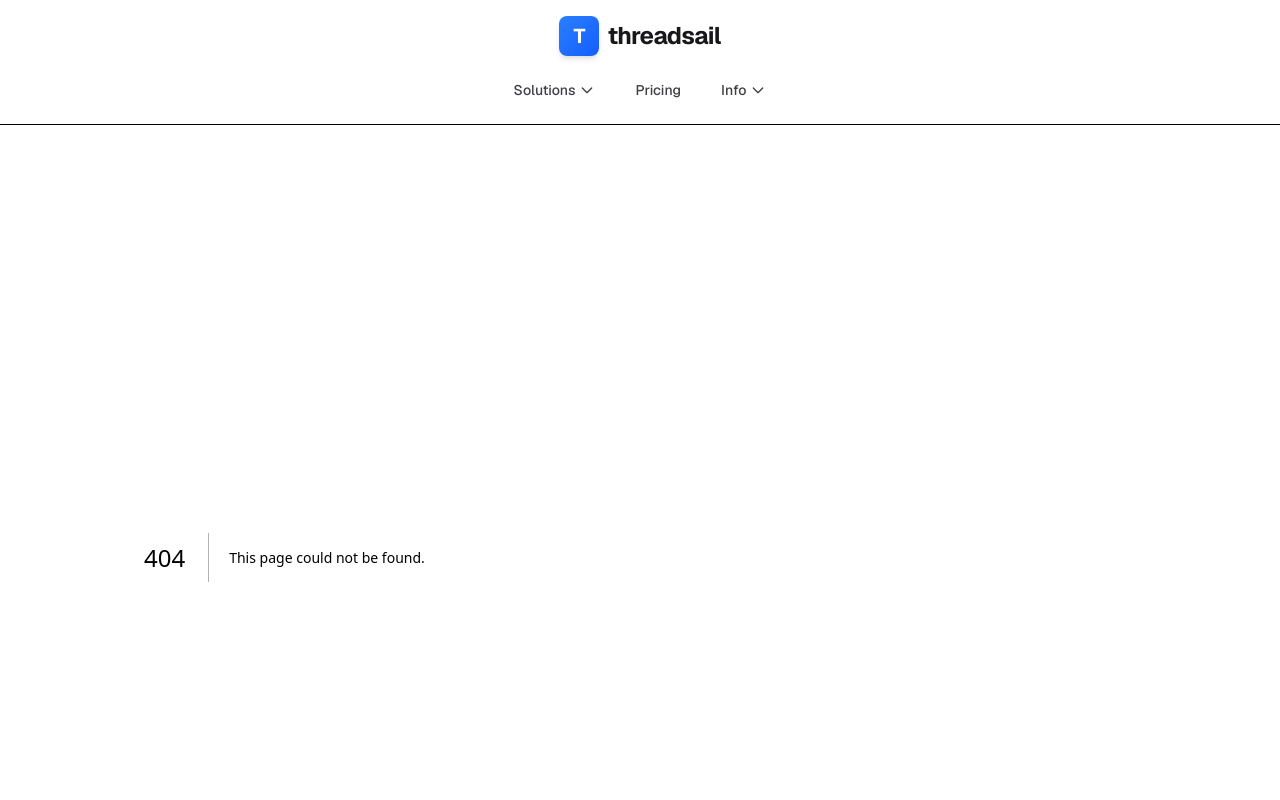
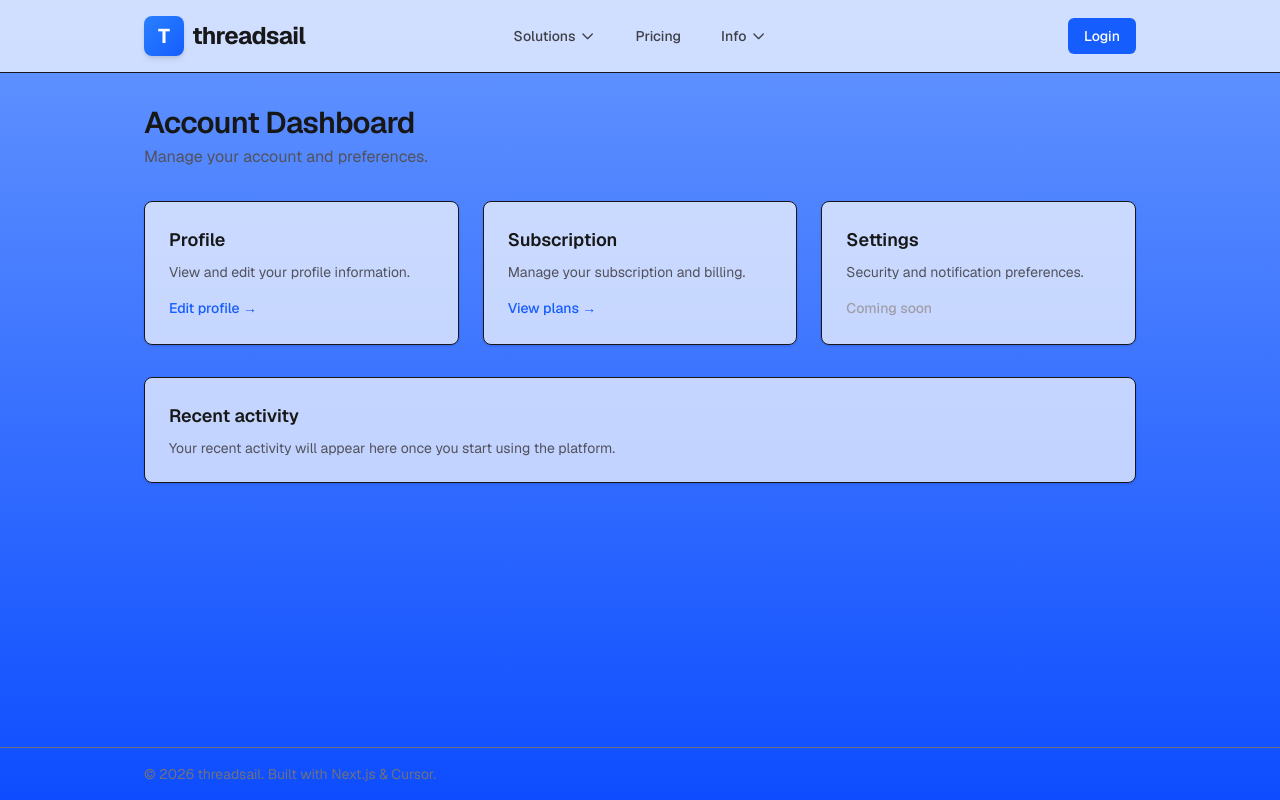
Before and after one commit to threadsail/IEPmobile, a Next.js app: page /dashboard in a window 1280 px wide. Before the commit this address had no page. Shown: the top 800 px of the page. Built offline with nearby package versions, Linux system fonts and the light colour scheme.

Commit message:
Revamp header layout in layout.tsx: adjust structure for improved navigation and add a Login link for enhanced user access.

```diff
--- /dev/null
+++ b/src/app/dashboard/page.tsx
@@ -0,0 +1,60 @@
+import Link from "next/link";
+
+export default function DashboardPage() {
+  return (
+    <div className="w-full space-y-8">
+      <div>
+        <h1 className="text-3xl font-semibold tracking-tight">
+          Account Dashboard
+        </h1>
+        <p className="mt-1 text-zinc-600 dark:text-zinc-400">
+          Manage your account and preferences.
+        </p>
+      </div>
+
+      <div className="grid gap-6 sm:grid-cols-2 lg:grid-cols-3">
+        <div className="rounded-lg border bg-white/70 p-6 shadow-sm dark:bg-zinc-900/60">
+          <h2 className="text-lg font-semibold">Profile</h2>
+          <p className="mt-2 text-sm text-zinc-600 dark:text-zinc-400">
+            View and edit your profile information.
+          </p>
+          <Link
+            href="/dashboard/profile"
+            className="mt-4 inline-block text-sm font-medium text-blue-600 hover:underline dark:text-blue-400"
+          >
+            Edit profile →
+          </Link>
+        </div>
+        <div className="rounded-lg border bg-white/70 p-6 shadow-sm dark:bg-zinc-900/60">
+          <h2 className="text-lg font-semibold">Subscription</h2>
+          <p className="mt-2 text-sm text-zinc-600 dark:text-zinc-400">
+            Manage your subscription and billing.
+          </p>
+          <Link
+            href="/pricing"
+            className="mt-4 inline-block text-sm font-medium text-blue-600 hover:underline dark:text-blue-400"
+          >
+            View plans →
+          </Link>
+        </div>
+        <div className="rounded-lg border bg-white/70 p-6 shadow-sm dark:bg-zinc-900/60">
+          <h2 className="text-lg font-semibold">Settings</h2>
+          <p className="mt-2 text-sm text-zinc-600 dark:text-zinc-400">
+            Security and notification preferences.
+          </p>
+          <span className="mt-4 inline-block text-sm font-medium text-zinc-400 dark:text-zinc-500">
+            Coming soon
+          </span>
+        </div>
+      </div>
+
+      <div className="rounded-lg border bg-white/70 p-6 shadow-sm dark:bg-zinc-900/60">
+        <h2 className="text-lg font-semibold">Recent activity</h2>
+        <p className="mt-2 text-sm text-zinc-600 dark:text-zinc-400">
+          Your recent activity will appear here once you start using the
+          platform.
+        </p>
+      </div>
+    </div>
+  );
+}
--- /dev/null
+++ b/src/app/dashboard/profile/page.tsx
@@ -0,0 +1,27 @@
+import Link from "next/link";
+
+export default function ProfilePage() {
+  return (
+    <div className="w-full space-y-6">
+      <div>
+        <Link
+          href="/dashboard"
+          className="text-sm font-medium text-blue-600 hover:underline dark:text-blue-400"
+        >
+          ← Back to dashboard
+        </Link>
+        <h1 className="mt-2 text-3xl font-semibold tracking-tight">
+          Profile
+        </h1>
+        <p className="mt-1 text-zinc-600 dark:text-zinc-400">
+          Update your account details.
+        </p>
+      </div>
+      <div className="rounded-lg border bg-white/70 p-6 shadow-sm dark:bg-zinc-900/60">
+        <p className="text-sm text-zinc-600 dark:text-zinc-400">
+          Profile form and settings can be added here.
+        </p>
+      </div>
+    </div>
+  );
+}
--- a/src/app/layout.tsx
+++ b/src/app/layout.tsx
@@ -31,8 +31,7 @@ export default function RootLayout({
       >
         <div className="flex min-h-screen flex-col">
           <header className="border-b bg-white/70 backdrop-blur dark:bg-black/40">
-            <div className="mx-auto flex max-w-5xl flex-col items-center px-4 py-4">
-              <div className="mb-4">
+            <div className="relative mx-auto flex max-w-5xl items-center justify-between px-4 py-4">
               <Link href="/" className="flex items-center gap-2">
                 <div className="flex h-10 w-10 items-center justify-center rounded-lg bg-gradient-to-br from-blue-500 to-blue-600 text-white shadow-md">
                   <span className="text-xl font-bold">T</span>
@@ -41,8 +40,7 @@ export default function RootLayout({
                   threadsail
                 </span>
               </Link>
-              </div>
-              <nav className="flex items-center gap-2">
+              <nav className="absolute left-1/2 flex -translate-x-1/2 items-center gap-2">
                 <NavigationDropdown
                   label="Solutions"
                   items={[
@@ -66,6 +64,12 @@ export default function RootLayout({
                   ]}
                 />
               </nav>
+              <Link
+                href="/dashboard"
+                className="rounded-md bg-blue-600 px-4 py-2 text-sm font-medium text-white transition-colors hover:bg-blue-700"
+              >
+                Login
+              </Link>
             </div>
           </header>
 
```
Lines whose indentation alone changed are shown as unchanged.
